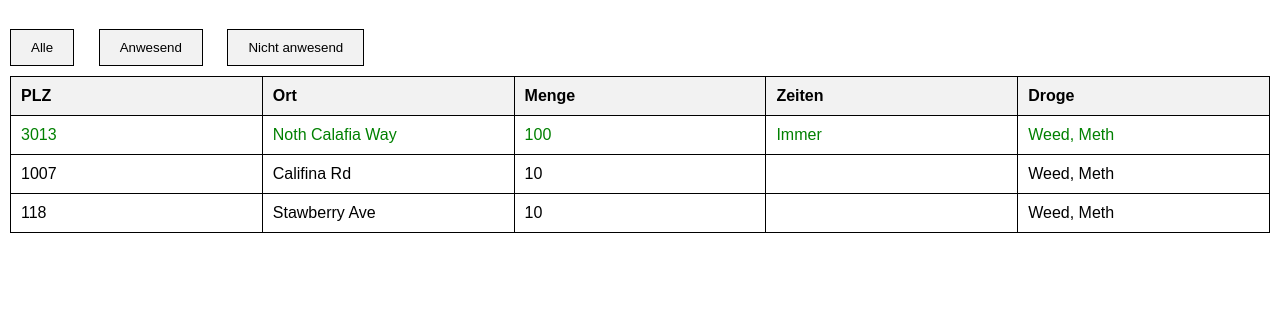
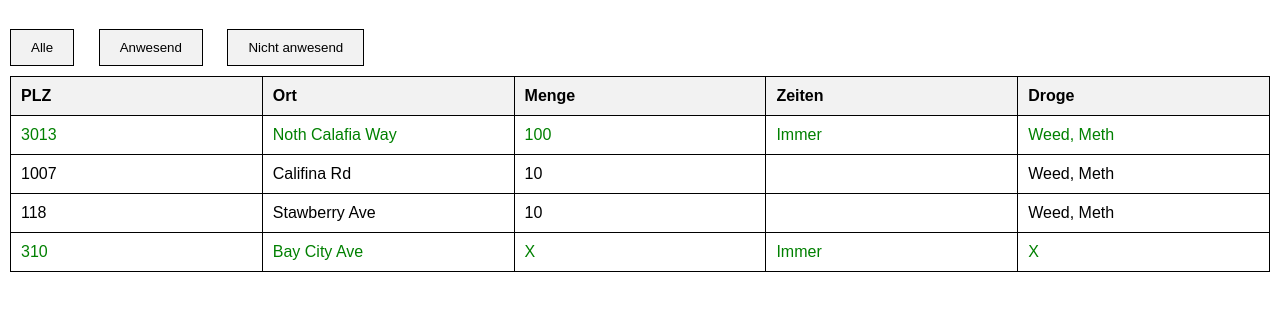
Before and after one commit to TechniccGamingF/LSSRP, a plain HTML site: page index.html in a window 1280 px wide. Both pictures are taken after a click on the button "Show Dealer". Shown: the part 118-428 px from the top of the page. Drawn offline with Linux system fonts and the light colour scheme.

Commit message:
Json Data updated

```diff
--- a/data/data.json
+++ b/data/data.json
@@ -20,6 +20,12 @@
       "Menge": "10",
       "Zeiten": "",
       "Droge": "Weed, Meth"
+    },    {
+      "PLZ": "310",
+      "Ort": "Bay City Ave",
+      "Menge": "X",
+      "Zeiten": "Immer",
+      "Droge": "X"
     }
   ],
   "Crafting": [
--- a/index.html
+++ b/index.html
@@ -20,7 +20,7 @@
     </div>
     <div id="content2" style="display:none;">
         <h1>Crafting</h1>
-        <input type="button" class="button" id="selectAllCrafting" value="Crafting" onclick="selectAllCrafting()">
+        <input type="button" class="button" id="selectCrafting" onclick="selectAllCrafting()" style="display: none;">
     </div>
 </body>
 </html>
--- a/js/normal.js
+++ b/js/normal.js
@@ -1,5 +1,4 @@
 function fetchAllDataDealer() {
-    console.log("Fetching data... Dealer");
     fetch("data/data.json")
     .then(response => response.json())
     .then(data => {
@@ -8,7 +7,6 @@ function fetchAllDataDealer() {
 }
 
 function fetchAllDataCrafting() {
-    console.log("Fetching data... Crafting");
     fetch("data/data.json")
     .then(response => response.json())
     .then(data => {
@@ -110,11 +108,11 @@ function toggleContent(id) {
     if (id === 'content') {
         content.style.display = 'block';
         content2.style.display = 'none';
-        document.getElementById("selectAll").click();
+        selectAllDealer();
     } else if (id === 'content2') {
         content.style.display = 'none';
         content2.style.display = 'block';
-        document.getElementById("selectAllCrafting").click();
+        selectAllCrafting();
     }
 }
 
```
